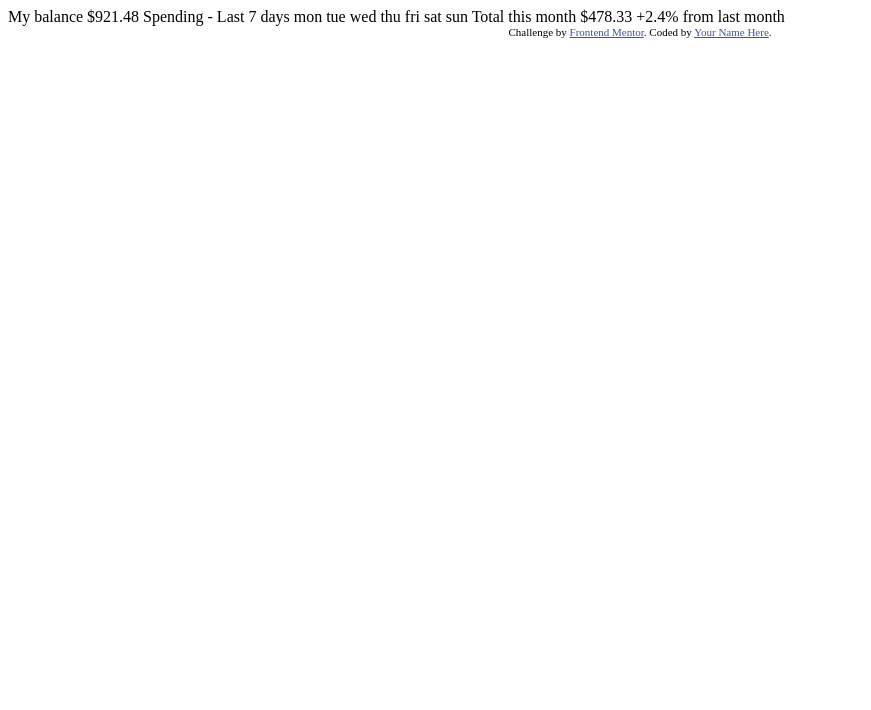
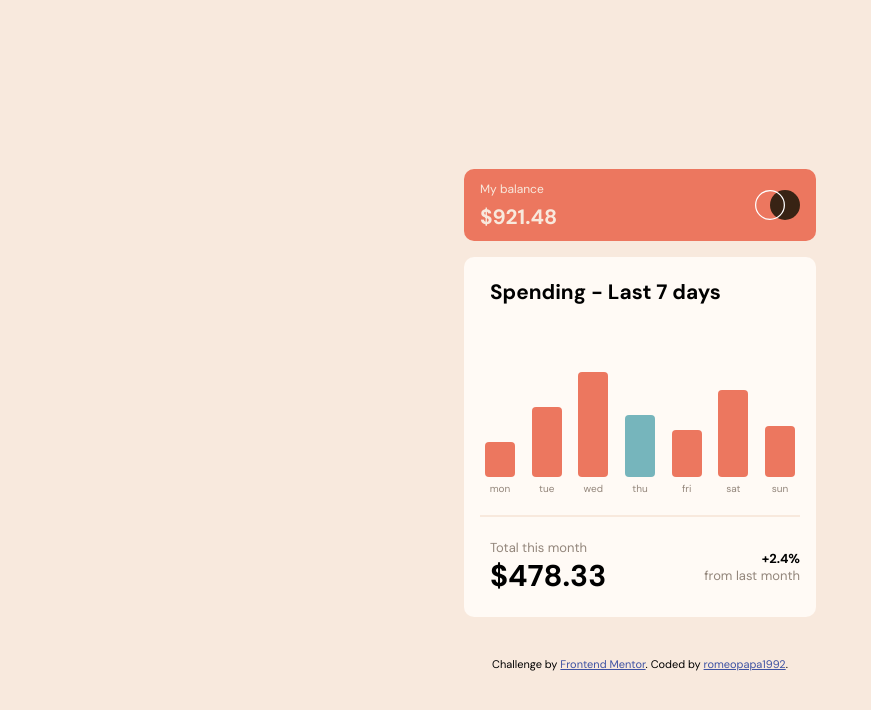
Before and after one commit to romeopapa1992/expenses-chart-component-main, a plain HTML site: page index.html in a window 1280 px wide. Shown: the whole page, without its empty margins (0-871 px from the left). Drawn offline with nearby package versions, Linux system fonts and the light colour scheme.

Commit message:
initial version

```diff
--- /dev/null
+++ b/chart.js
@@ -0,0 +1,32 @@
+$(document).ready(function () {
+  $.getJSON("./data.json", function (data) {
+    createChart(data);
+  });
+
+  function createChart(data) {
+    const today = new Date().getDay() - 1;
+
+    const bars = $(".bar");
+    const amounts = $(".bar-label");
+
+    bars.each(function (index, bar) {
+      $(bar).height(data[index].amount * 2 + "px");
+
+      if (index === today) {
+        $(bar).css("background-color", "hsl(186, 34%, 60%)");
+      } else {
+        $(bar).css("background-color", "hsl(10, 79%, 65%)");
+      }
+
+      $(amounts[index]).css("visibility", "hidden");
+
+      $(bar).on("mouseenter", function () {
+        $(this).prev().text("$" + data[index].amount.toFixed(2)).css("visibility", "visible");
+      });
+
+      $(bar).on("mouseleave", function () {
+        $(amounts[index]).css("visibility", "hidden");
+      });
+    });
+  }
+});
--- a/index.html
+++ b/index.html
@@ -2,42 +2,83 @@
 <html lang="en">
 <head>
   <meta charset="UTF-8">
-  <meta name="viewport" content="width=device-width, initial-scale=1.0"> <!-- displays site properly based on user's device -->
-
-  <link rel="icon" type="image/png" sizes="32x32" href="./images/favicon-32x32.png">
+  <meta name="viewport" content="width=device-width, initial-scale=1.0">
+  <link rel="stylesheet" href="styles.css">
+  <link href="https://fonts.googleapis.com/css2?family=DM+Sans:wght@400;700&display=swap" rel="stylesheet"/>
 
   <title>Frontend Mentor | Expenses chart component</title>
 
-  <!-- Feel free to remove these styles or customise in your own stylesheet 👍 -->
-  <style>
-    .attribution { font-size: 11px; text-align: center; }
-    .attribution a { color: hsl(228, 45%, 44%); }
-  </style>
+
 </head>
 <body>
+ <main>
+  <div class="card-balance">
+    <div class="text">
+      <p>My balance</p>
+      <span>$921.48</span>
+    </div>
+    <img src="./images/logo.svg" alt="logo icon">
+  </div>
 
-  My balance
-  $921.48
-
-  Spending - Last 7 days
-
-  mon
-  tue
-  wed
-  thu
-  fri
-  sat
-  sun
-
-  Total this month
-  $478.33
-
-  +2.4%
-  from last month
-
+  <div class="card-chart">
+    <h1>Spending - Last 7 days</h1>
+    <div class="expenses">
+      <div class="item">
+        <div class="bar-label"></div>
+        <div class="bar" id="mon"></div>
+        <p>mon</p>
+      </div>
+      <div class="item">
+       <div class="bar-label"></div>
+       <div class="bar" id="tue"></div>
+       <p>tue</p>
+      </div>
+      <div class="item">
+        <div class="bar-label"></div>
+        <div class="bar" id="wed"></div>
+        <p>wed</p>
+      </div>
+      <div class="item">
+       <div class="bar-label"></div>
+       <div class="bar" id="thu"></div>
+        <p>thu</p>
+      </div>
+      <div class="item">
+        <div class="bar-label"></div>
+        <div class="bar" id="fri"></div>
+        <p>fri</p>
+     </div>
+      <div class="item">
+        <div class="bar-label"></div>
+        <div class="bar" id="sat"></div>
+        <p>sat</p>
+     </div>
+      <div class="item">
+        <div class="bar-label"></div>
+        <div class="bar" id="sun"></div>
+        <p>sun</p>
+      </div>
+    </div>
+  <hr>
+    <div class="total">
+      <section class="left-section">
+        <p>Total this month</p>
+        <h2>$478.33</h2>
+      </section>
+      <section class="right-section">
+        <h3>+2.4%</h3>
+        <p>from last month</p>
+      </section>
+    </div>
+  </div>
+</main>
   <div class="attribution">
     Challenge by <a href="https://www.frontendmentor.io?ref=challenge" target="_blank">Frontend Mentor</a>.
-    Coded by <a href="#">Your Name Here</a>.
+    Coded by <a href="#">romeopapa1992</a>.
   </div>
 </body>
+
+<script src="https://ajax.googleapis.com/ajax/libs/jquery/3.7.1/jquery.min.js"></script>
+<script src="chart.js" charset="utf-8"></script>
+
 </html>
--- /dev/null
+++ b/styles.css
@@ -0,0 +1,159 @@
+* {
+    padding: 0;
+    margin: 0;
+    box-sizing: border-box;
+}
+
+body {
+    height: 100vh;
+    background-color: hsl(27, 66%, 92%);
+    font-family: "DM Sans";
+    display: flex;
+    flex-direction: column;
+    justify-content: center;
+    align-items: center;
+}
+
+main {
+    padding: 1.5rem;
+    width: 400px;
+}
+
+.card-chart{
+    background-color: hsl(33, 100%, 98%);
+}
+
+.card-balance,
+.card-chart {
+    padding: .7rem 1rem;
+    border-radius: 10px;
+    margin: 1rem auto;
+}
+
+.card-balance p, .left-section p, .right-section p, h3 {
+    font-size: small;
+}
+
+.card-balance {
+    display: flex;
+    justify-content: space-between;
+    align-items: center;
+    background-color: hsl(10, 79%, 65%);
+    color: hsl(27, 66%, 92%);
+}
+
+.text p {
+    font-size: 12px;
+    margin-bottom: 6px;
+}
+
+img {
+    width: 45px;
+}
+
+span {
+    font-size: 1.3rem;
+    font-weight: 550;
+}
+
+h1 {
+    font-size: 1.3rem;
+    margin: 10px;
+}
+
+.expenses {
+    display: flex;
+    justify-content: space-between;
+    height: 200px;
+  }
+
+.item {
+    display: flex;
+    flex-direction: column;
+    align-items: center;
+    justify-content: flex-end;
+    margin-bottom: 20px;
+}
+
+.item p {
+    font-size: 10px;
+    color: hsl(28, 10%, 53%)
+}
+
+.bar {
+    width: 30px;
+    border-radius: 4px;
+    margin-bottom:.5rem;
+    margin: 5px;
+}
+
+.bar:hover {
+    cursor: pointer;
+    opacity: 0.5;
+}
+
+.bar-label {
+    background-color: hsl(25, 47%, 15%);
+    color: white;
+    padding: 0.3em;
+    border-radius: 0.3em;
+    margin-bottom: .5em;
+    font-size: .65rem;
+}
+
+hr {
+    background-color: hsl(27, 66%, 92%);
+    border: none;
+    height: .1rem;
+    margin-bottom: .8rem;
+  }
+
+.total {
+    display: flex;
+    justify-content: space-between;
+    margin-top: .75rem;
+}
+
+.left-section {
+    display: flex;
+    flex-direction: column;
+    justify-content: center;
+    margin: 10px;
+}
+
+.left-section p, .right-section p {
+    color: hsl(28, 10%, 53%)
+}
+
+.right-section {
+    display: flex;
+    flex-direction: column;
+    align-items: end;
+    justify-content: center
+}
+
+h2 {
+    font-size: 30px;
+}
+
+.attribution {
+    font-size: 11px; text-align: center;
+}
+
+.attribution a {
+    color: hsl(228, 45%, 44%);
+}
+
+@media (max-width: 500px) {
+	body {
+		display: flex;
+		align-items: center;
+	  	justify-content: center;
+		height: 100%;
+	  }
+
+	main {
+	  width: auto;
+	}
+
+}
```
